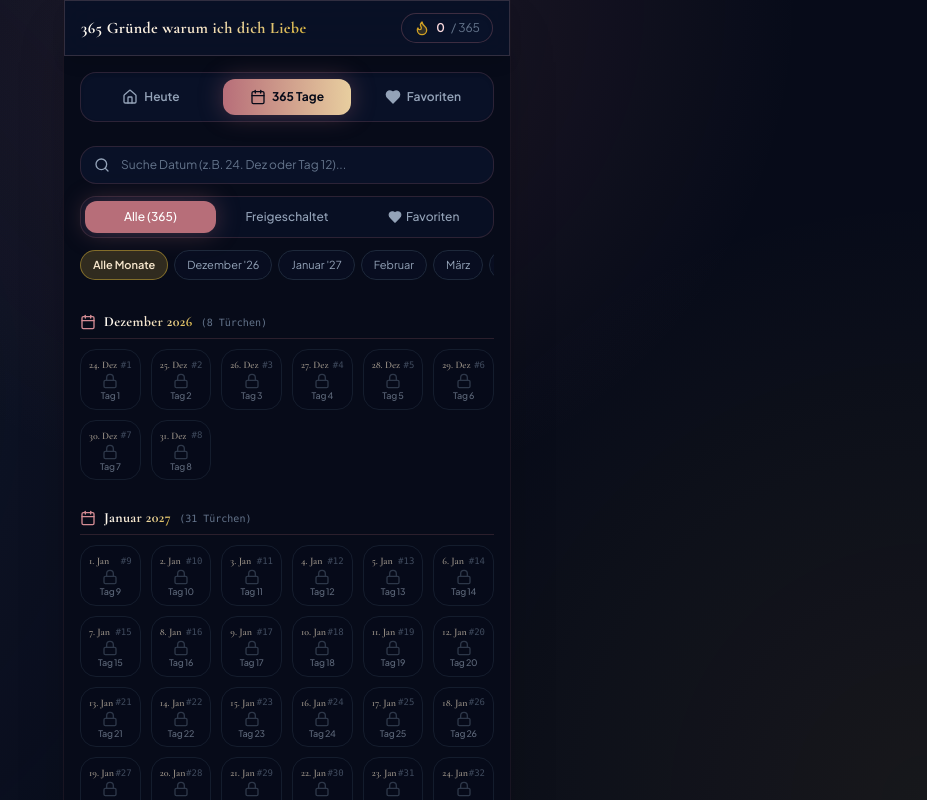
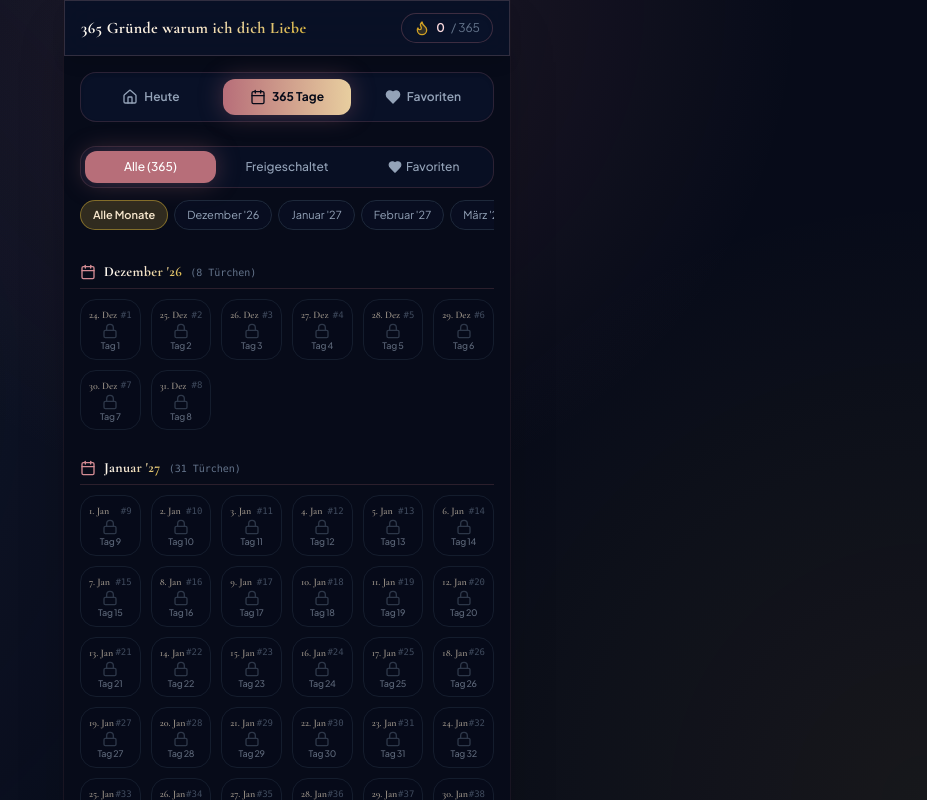
Before and after one commit to Modoroker/Heiligabend, a React (Vite) app: page / in a window 1280 px wide. Both pictures are taken after a click on the button "365 Tage". Shown: the top 800 px of the page, without its empty margins (353-1280 px from the left). Built offline with nearby package versions, Linux system fonts and the light colour scheme.

Commit message:
Feat: Add 8 unique animations, remove search bar, append '27 to every month

```diff
--- a/src/components/CalendarGrid.jsx
+++ b/src/components/CalendarGrid.jsx
@@ -1,5 +1,5 @@
 import React, { useState, useMemo } from 'react';
-import { Search, Lock, Heart, CheckCircle2, Sparkles, Calendar as CalendarIcon } from 'lucide-react';
+import { Lock, Heart, CheckCircle2, Sparkles, Calendar as CalendarIcon } from 'lucide-react';
 import MessageModal from './MessageModal';
 
 // Helper to format ISO date string (YYYY-MM-DD) to German calendar format e.g. "24. Dez"
@@ -17,7 +17,8 @@ function getMonthNameWithYear(dateStr) {
     'Januar', 'Februar', 'März', 'April', 'Mai', 'Juni',
     'Juli', 'August', 'September', 'Oktober', 'November', 'Dezember'
   ];
-  return `${fullMonths[d.getMonth()]} ${d.getFullYear()}`;
+  const shortYr = String(d.getFullYear()).slice(-2);
+  return `${fullMonths[d.getMonth()]} '${shortYr}`;
 }
 
 export default function CalendarGrid({
@@ -26,28 +27,26 @@ export default function CalendarGrid({
   favorites,
   isDayUnlocked,
   onToggleFavorite,
-  onOpenSecretModal,
 }) {
   const [filterMode, setFilterMode] = useState('all'); // 'all', 'unlocked', 'favorites'
   const [selectedMonth, setSelectedMonth] = useState('all');
-  const [searchQuery, setSearchQuery] = useState('');
   const [selectedDay, setSelectedDay] = useState(null);
 
-  // Month list for filter pills
+  // Month list for filter pills with '26 and '27 on EVERY month!
   const monthOptions = [
     { id: 'all', label: 'Alle Monate' },
     { id: '2026-12', label: 'Dezember \'26' },
     { id: '2027-01', label: 'Januar \'27' },
-    { id: '2027-02', label: 'Februar' },
-    { id: '2027-03', label: 'März' },
-    { id: '2027-04', label: 'April' },
-    { id: '2027-05', label: 'Mai' },
-    { id: '2027-06', label: 'Juni' },
-    { id: '2027-07', label: 'Juli' },
-    { id: '2027-08', label: 'August' },
-    { id: '2027-09', label: 'September' },
-    { id: '2027-10', label: 'Oktober' },
-    { id: '2027-11', label: 'November' },
+    { id: '2027-02', label: 'Februar \'27' },
+    { id: '2027-03', label: 'März \'27' },
+    { id: '2027-04', label: 'April \'27' },
+    { id: '2027-05', label: 'Mai \'27' },
+    { id: '2027-06', label: 'Juni \'27' },
+    { id: '2027-07', label: 'Juli \'27' },
+    { id: '2027-08', label: 'August \'27' },
+    { id: '2027-09', label: 'September \'27' },
+    { id: '2027-10', label: 'Oktober \'27' },
+    { id: '2027-11', label: 'November \'27' },
     { id: '2027-12', label: 'Dezember \'27' },
   ];
 
@@ -66,18 +65,9 @@ export default function CalendarGrid({
         if (monthKey !== selectedMonth) return false;
       }
 
-      // Search Query
-      if (searchQuery.trim() !== '') {
-        const q = searchQuery.toLowerCase();
-        const matchesText = msg.text.toLowerCase().includes(q);
-        const matchesDay = String(msg.id) === q || `tag ${msg.id}`.includes(q);
-        const formatted = formatCalendarDate(msg.date).toLowerCase();
-        return matchesText || matchesDay || formatted.includes(q);
-      }
-
       return true;
     });
-  }, [messages, filterMode, selectedMonth, searchQuery, isDayUnlocked, favorites]);
+  }, [messages, filterMode, selectedMonth, isDayUnlocked, favorites]);
 
   // Group filtered messages by month for wall calendar layout
   const groupedByMonth = useMemo(() => {
@@ -94,20 +84,8 @@ export default function CalendarGrid({
 
   return (
     <div className="w-full space-y-5">
-      {/* Search & Main Filter Controls */}
+      {/* Main Filter Controls */}
       <div className="flex flex-col gap-3">
-        {/* Search Bar */}
-        <div className="relative w-full">
-          <Search className="absolute left-3.5 top-1/2 -translate-y-1/2 w-4 h-4 text-slate-400" />
-          <input
-            type="text"
-            value={searchQuery}
-            onChange={(e) => setSearchQuery(e.target.value)}
-            placeholder="Suche Datum (z.B. 24. Dez oder Tag 12)..."
-            className="w-full pl-10 pr-4 py-2.5 bg-midnight-800/80 border border-rosegold-500/20 rounded-2xl text-xs text-slate-200 placeholder:text-slate-500 focus:outline-none focus:border-rosegold-400 transition-all"
-          />
-        </div>
-
         {/* Tab Filters */}
         <div className="flex items-center gap-1.5 p-1 bg-midnight-800/60 rounded-2xl border border-rosegold-500/20 text-xs">
           <button
@@ -142,7 +120,7 @@ export default function CalendarGrid({
           </button>
         </div>
 
-        {/* Month Selector Pills */}
+        {/* Month Selector Pills with '26 & '27 on EVERY month */}
         <div className="flex items-center gap-1.5 overflow-x-auto pb-1 no-scrollbar text-xs">
           {monthOptions.map((m) => (
             <button
--- a/src/utils/confettiUtils.js
+++ b/src/utils/confettiUtils.js
@@ -51,14 +51,14 @@ export function fireFireworksCannons() {
 
   (function frame() {
     confetti({
-      particleCount: 5,
+      particleCount: 6,
       angle: 60,
       spread: 55,
       origin: { x: 0 },
       colors: ['#B76E79', '#F7E7CE', '#E8B4B8']
     });
     confetti({
-      particleCount: 5,
+      particleCount: 6,
       angle: 120,
       spread: 55,
       origin: { x: 1 },
@@ -95,14 +95,52 @@ export function fireGoldenRing() {
   });
 }
 
-// Main Router: assigns a unique animation experience per day!
+// 6. Silver & Diamond Sparkle Splash
+export function fireDiamondSplash() {
+  confetti({
+    particleCount: 150,
+    spread: 100,
+    startVelocity: 55,
+    origin: { y: 0.6 },
+    colors: ['#E2E8F0', '#F8FAFC', '#CBD5E1', '#D4AF37', '#FFD1DC']
+  });
+}
+
+// 7. Cupid Upward Rocket Salvo
+export function fireCupidArrow() {
+  confetti({
+    particleCount: 80,
+    angle: 90,
+    spread: 45,
+    startVelocity: 65,
+    origin: { y: 1 },
+    colors: ['#E63946', '#B76E79', '#FFD1DC', '#F7E7CE']
+  });
+}
+
+// 8. Champagne Bubble Pop Celebration
+export function fireChampagnePop() {
+  confetti({
+    particleCount: 100,
+    spread: 80,
+    startVelocity: 40,
+    ticks: 200,
+    origin: { y: 0.7 },
+    colors: ['#F7E7CE', '#E6C687', '#D4AF37', '#FFFFFF']
+  });
+}
+
+// Main Router: assigns a unique animation experience per day across 8 distinct modes!
 export function fireDayAnimation(dayId) {
-  const mode = dayId % 5;
+  const mode = dayId % 8;
   if (mode === 1) fireHeartExplosion();
   else if (mode === 2) fireGoldStarShower();
   else if (mode === 3) fireFireworksCannons();
   else if (mode === 4) fireLoveRain();
-  else fireGoldenRing();
+  else if (mode === 5) fireGoldenRing();
+  else if (mode === 6) fireDiamondSplash();
+  else if (mode === 7) fireCupidArrow();
+  else fireChampagnePop();
 }
 
 export function fireHeartConfetti() {
```
